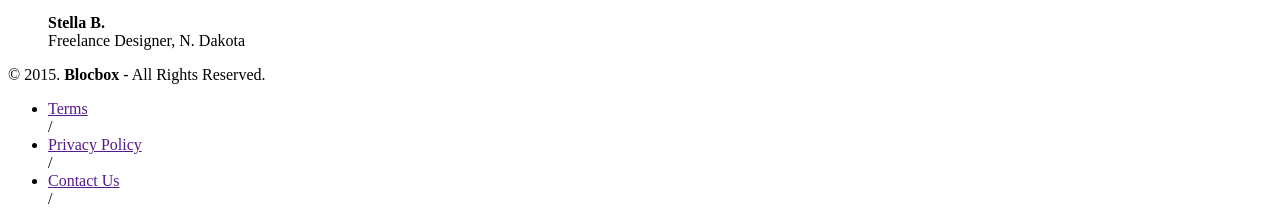
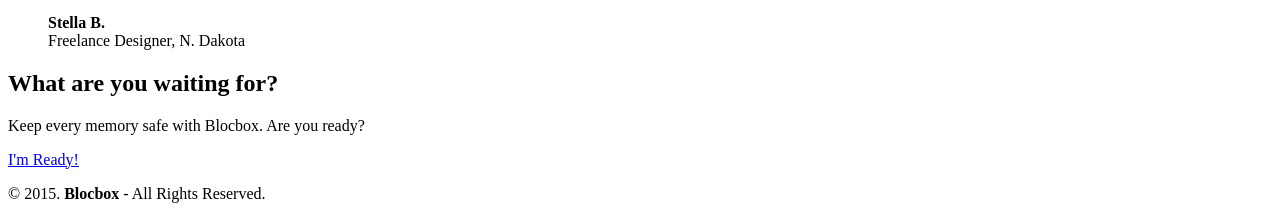
Before and after one commit to danmcnaney/Blocbox, a plain HTML site: page index.html in a window 1280 px wide. Shown: the part 3306-3514 px from the top of the page. Drawn offline with Linux system fonts and the light colour scheme.

Commit message:
Assignment-28-completed-for-real-this-time

```diff
--- a/index.html
+++ b/index.html
@@ -129,6 +129,14 @@
 			</li>
 		</ul>
 	</section>
+ 	<!-- Call to Action -->
+	<section class="cta">
+		<div class="container">
+			<h2>What are you waiting for?</h2>
+			<p>Keep every memory safe with Blocbox. Are you ready?</p>
+			<a href="signup.html" class="btn">I'm Ready!</a>
+		</div>
+	</section>
  </main>
   <!-- Footer -->
 <footer>
```
